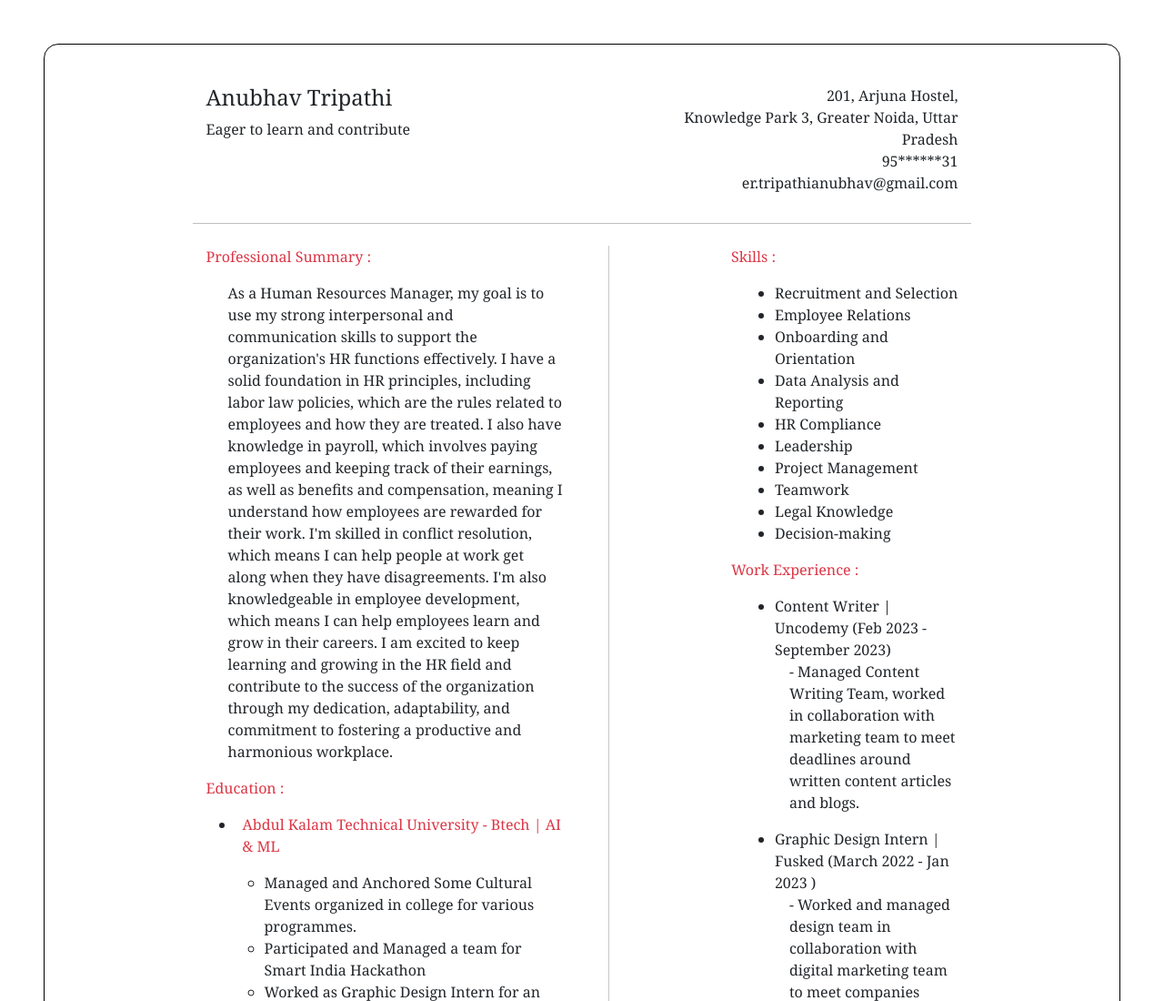
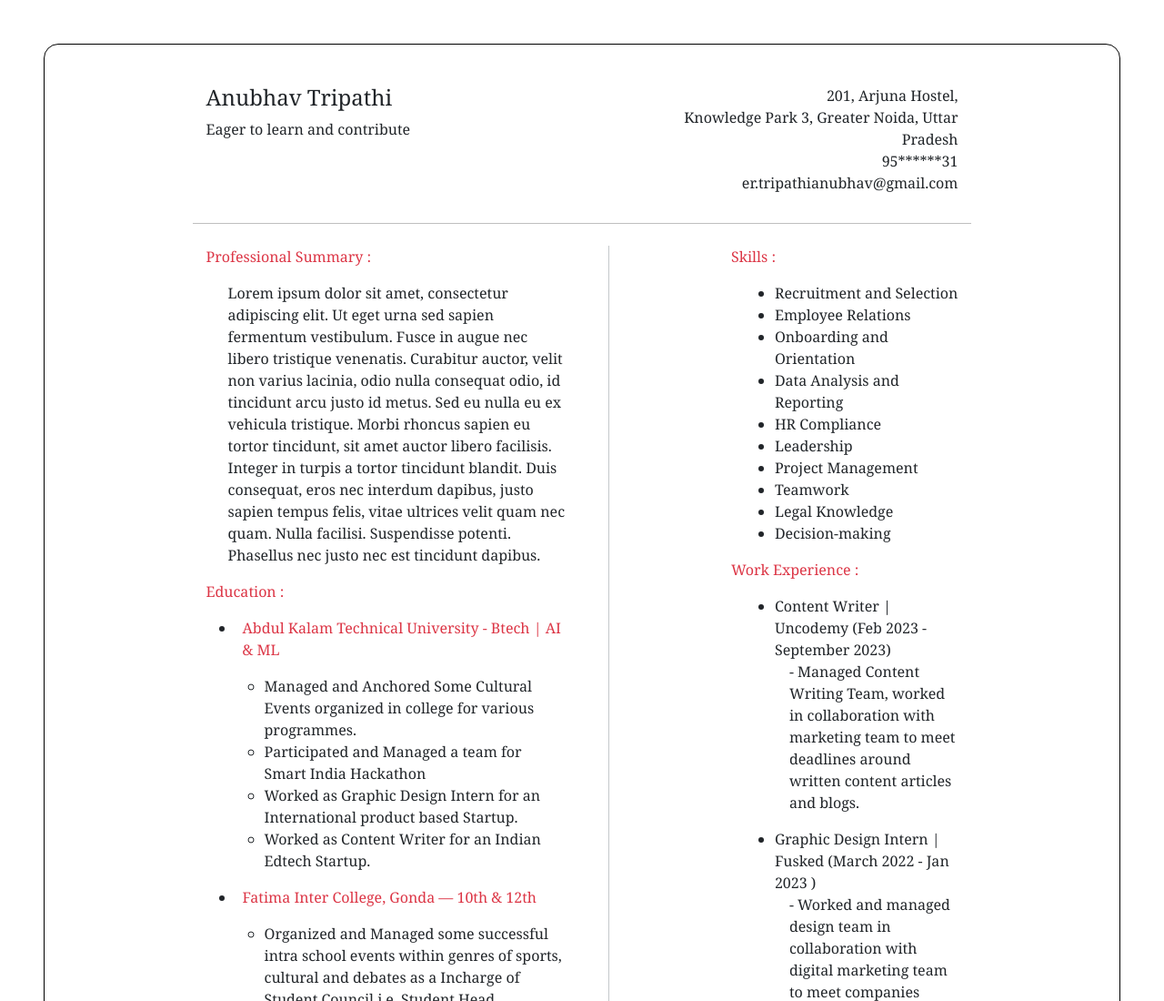
Before and after one commit to anubhav-er/Resume, a plain HTML site: page index.html in a window 1280 px wide. Shown: the top 1100 px of the page at 91% size. Drawn offline with nearby package versions, Linux system fonts and the light colour scheme.

Commit message:
Update index.html

```diff
--- a/index.html
+++ b/index.html
@@ -31,21 +31,7 @@
                 <div class="row justify-content-evenly">
                     <div class="col-5 text-start border-end border-secondary-subtle pe-5">
                         <p class="heading text-danger">Professional Summary :</p>
-                        <p class="ps-4">As a Human Resources Manager, my goal is to use my strong
-                            interpersonal and communication skills to support the
-                            organization's HR functions effectively. I have a solid foundation in
-                            HR principles, including labor law policies, which are the rules
-                            related to employees and how they are treated. I also have
-                            knowledge in payroll, which involves paying employees and keeping
-                            track of their earnings, as well as benefits and compensation,
-                            meaning I understand how employees are rewarded for their work.
-                            I'm skilled in conflict resolution, which means I can help people at
-                            work get along when they have disagreements. I'm also
-                            knowledgeable in employee development, which means I can help
-                            employees learn and grow in their careers. I am excited to keep
-                            learning and growing in the HR field and contribute to the success of
-                            the organization through my dedication, adaptability, and
-                            commitment to fostering a productive and harmonious workplace.</p>
+                        <p class="ps-4">Lorem ipsum dolor sit amet, consectetur adipiscing elit. Ut eget urna sed sapien fermentum vestibulum. Fusce in augue nec libero tristique venenatis. Curabitur auctor, velit non varius lacinia, odio nulla consequat odio, id tincidunt arcu justo id metus. Sed eu nulla eu ex vehicula tristique. Morbi rhoncus sapien eu tortor tincidunt, sit amet auctor libero facilisis. Integer in turpis a tortor tincidunt blandit. Duis consequat, eros nec interdum dapibus, justo sapien tempus felis, vitae ultrices velit quam nec quam. Nulla facilisi. Suspendisse potenti. Phasellus nec justo nec est tincidunt dapibus.</p>
 
                         <p class="heading text-danger">Education :</p>
                         <ul>
```
